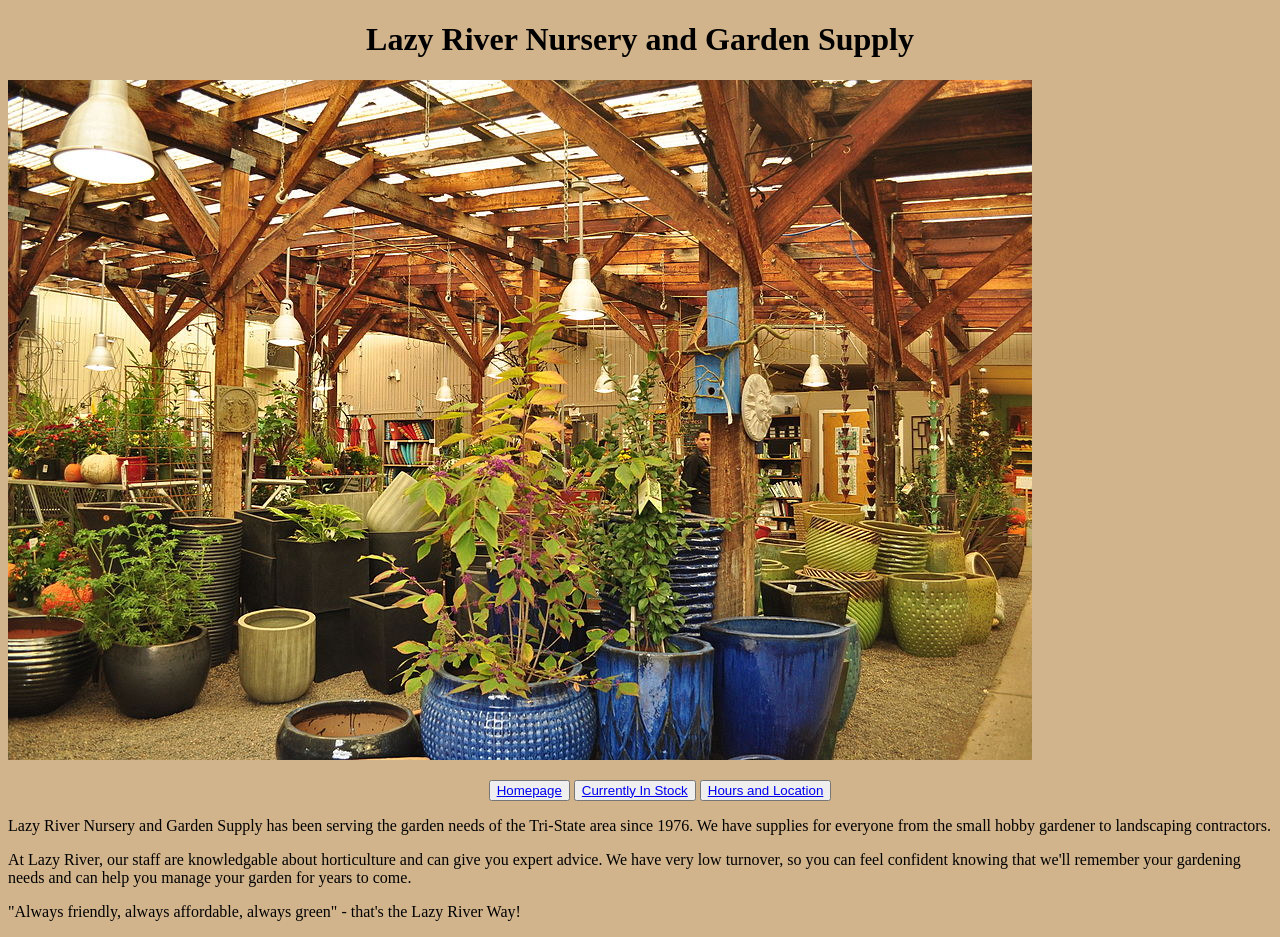
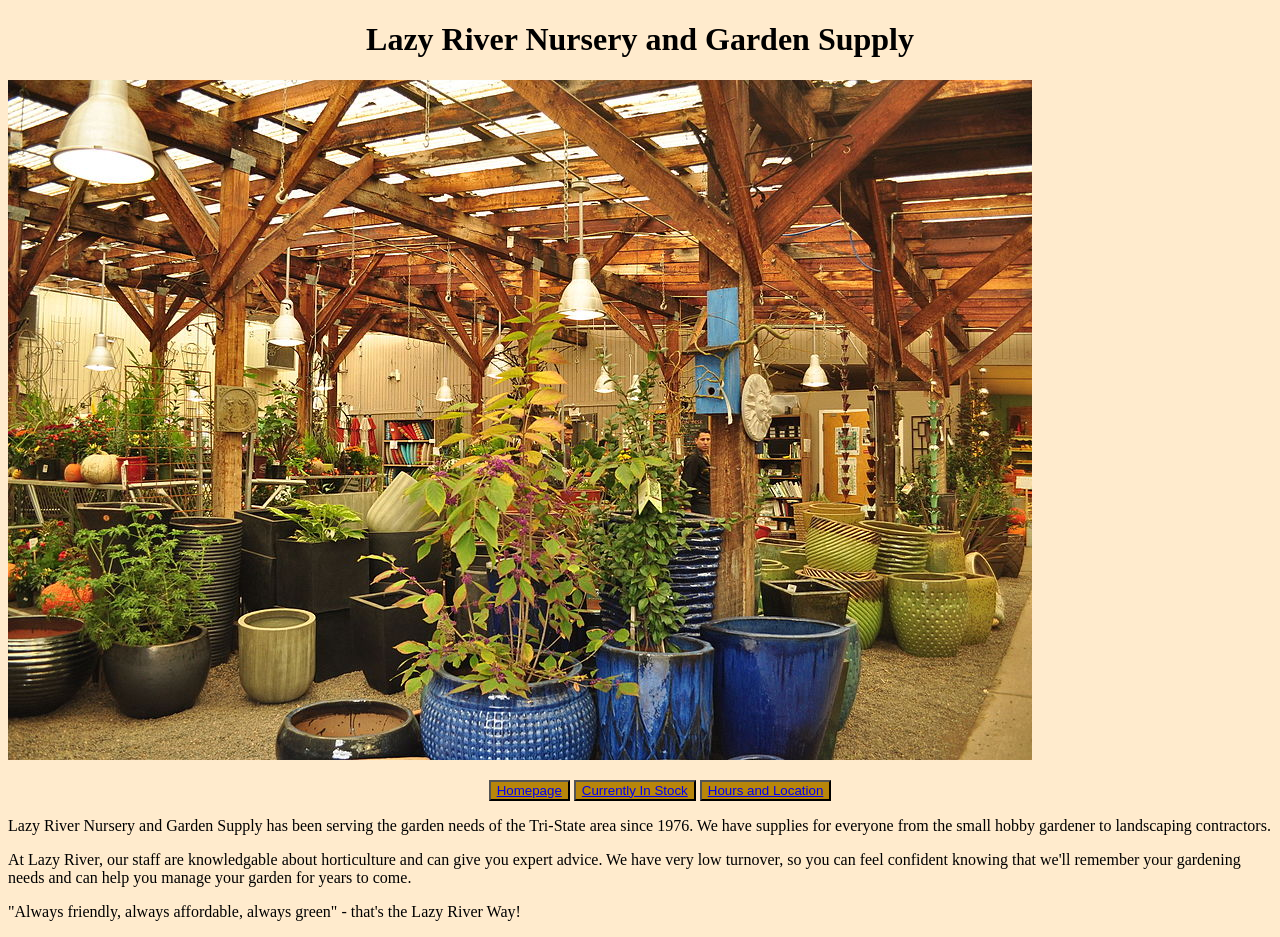
Before and after one commit to Momentum-Team-13/small-business-wesbite-mintelc12, a plain HTML site: page index.html in a window 1280 px wide. Drawn offline with Linux system fonts and the light colour scheme.

Commit message:
All requirements have been fulfilled! May come back to this later if there are any updates I want to make.

```diff
--- a/index.html
+++ b/index.html
@@ -5,14 +5,14 @@
         <meta http-equiv="X-UA-Compatible" content="IE=edge">
         <meta name="viewport" content="width=device-width, initial-scale=1.0"
     </head>
-    <body style="background-color:tan">
+    <body style="background-color:blanchedalmond">
      <h1><center>Lazy River Nursery and Garden Supply</center></h1>
      <img src="/starter_files/images/store-interior.jpg">
     <nav class="menu">
         <ul>
-         <center> <button><a href="#">Homepage</a></button>
-            <button><a href="in-stock.html">Currently In Stock</a></button>
-            <button><a href="#">Hours and Location</a></button>
+         <center> <button style="background-color:darkgoldenrod"><a href="index.html">Homepage</a></button>
+            <button style="background-color:darkgoldenrod"><a href="in-stock.html">Currently In Stock</a></button>
+            <button style="background-color:darkgoldenrod"><a href="info.html">Hours and Location</a></button>
         </center>
         </ul>
     </nav>
```
Also changed, not shown: in-stock.html (+1 -2 lines), info.html (+1 -1 lines).
